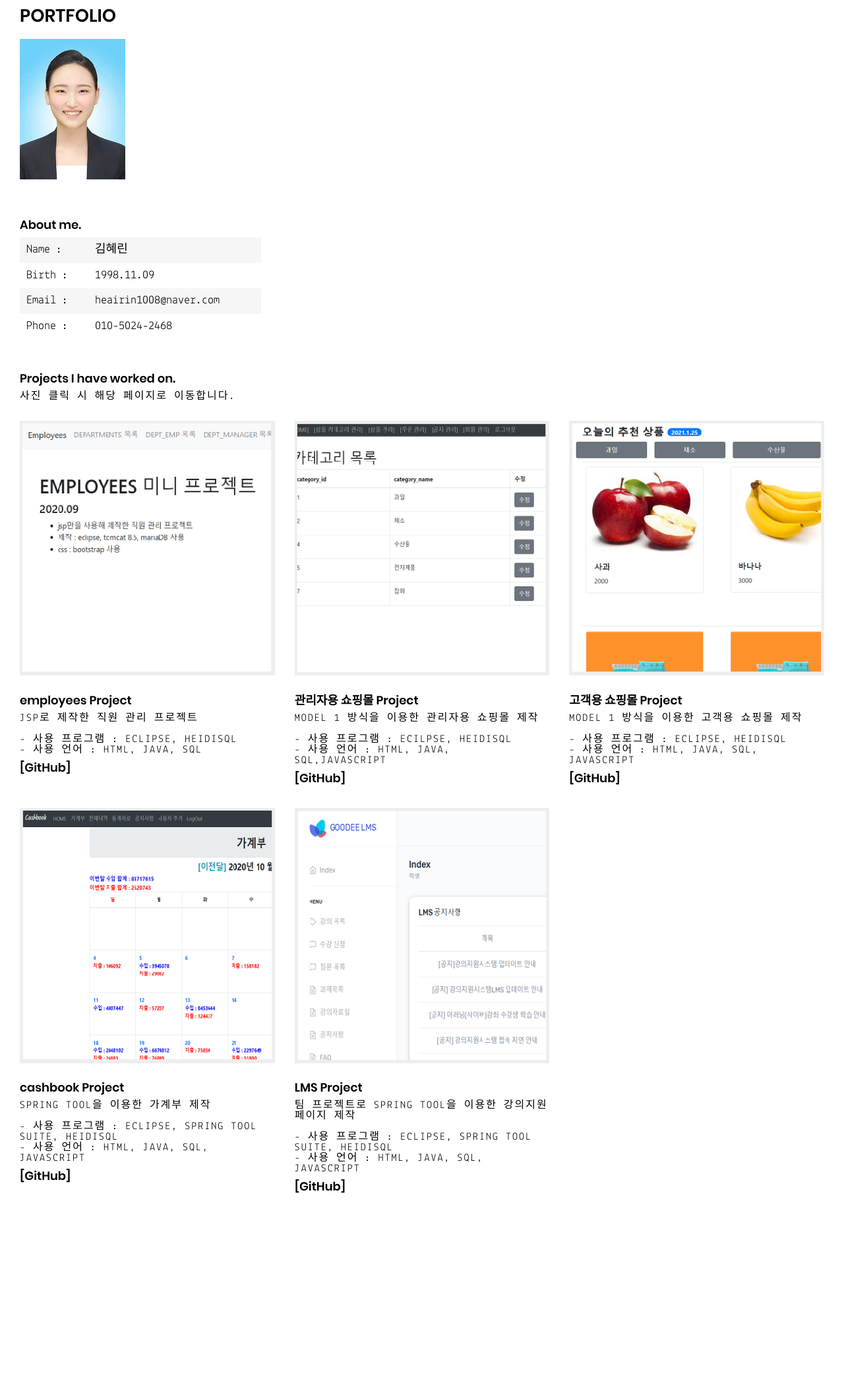
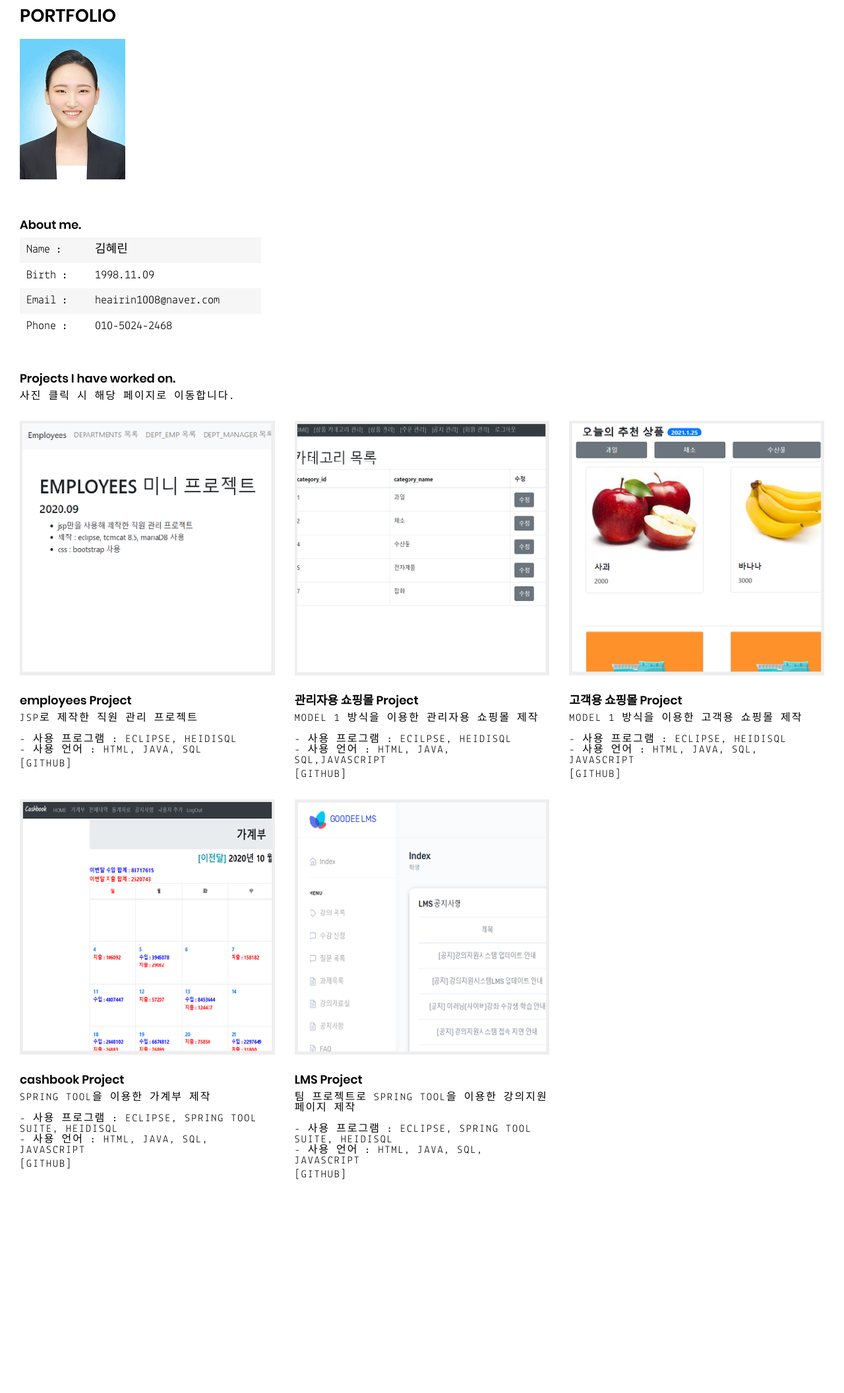
Before and after one commit to heairin1008/heairin1008.github.io, a Jekyll site: the page built from index.html, in a window 1280 px wide. Shown: the whole page at 66% size. Built offline with Jekyll 4.4.1, drawn with Linux system fonts in a browser that asks for light colours; after the commit the page ends 2087 px from its top, so only the background shows below that.

Commit message:
Update index.html

```diff
--- a/index.html
+++ b/index.html
@@ -50,7 +50,7 @@
 								<h3>{{ item.project.title }}</h3>
 								<span class="h2">{{ item.project.type }}</span>
 							</a>
-							<a href="{{item.project.url}}">[GitHub]</a>
+							<a class="h2" href="{{item.project.url}}">[GitHub]</a>
 						</li>
 					{% endfor %}
 				</ul>
```
